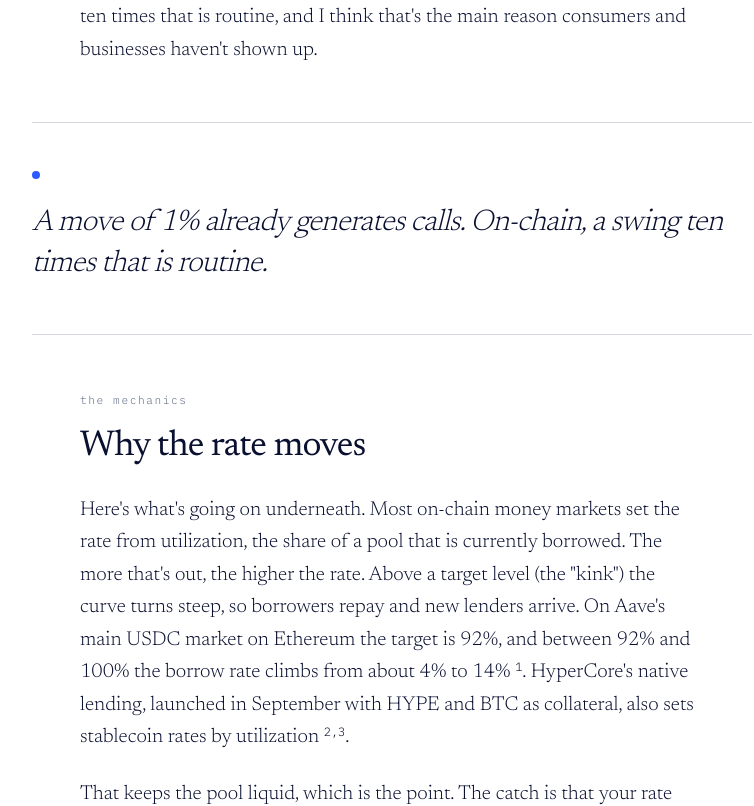
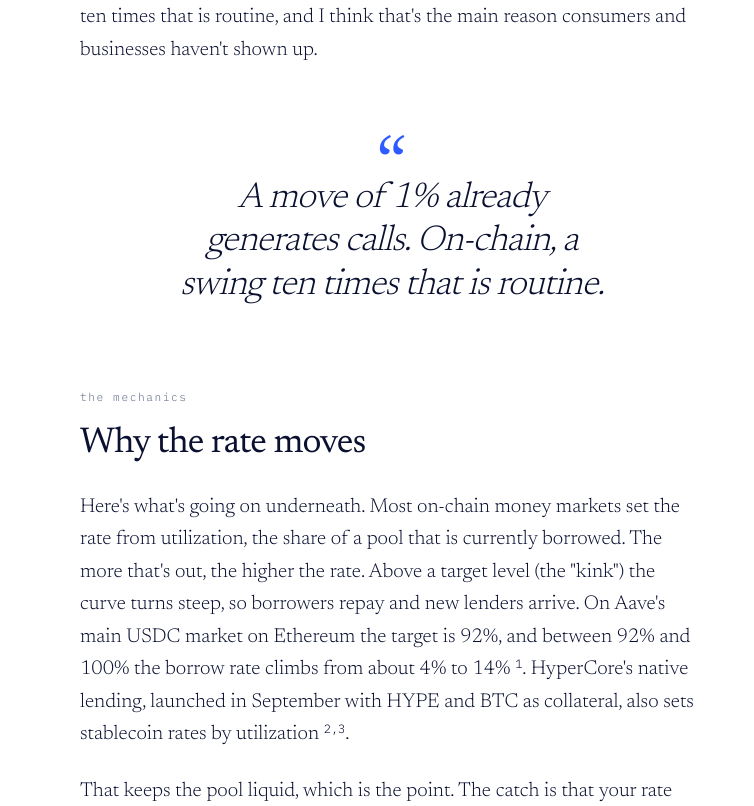
Before and after one commit to kylebolton/personal, a Next.js app: page /blog/fixed-credit-the-next-step-in-defi in a window 1280 px wide. Shown: the part 1480-2286 px from the top of the page, without its empty margins (248-1002 px from the left). Built offline with nearby package versions, Linux system fonts and the light colour scheme.

Commit message:
Remove section rules and redesign pull quotes
Co-Authored-By: Claude Sonnet 5.5 <noreply@anthropic.com>
Claude-Session: https://claude.ai/code/session_01JM7ytEbTZGnuJCtzy5PAko

```diff
--- a/src/components/blog/PostBody.tsx
+++ b/src/components/blog/PostBody.tsx
@@ -68,9 +68,11 @@ export function PostBody({
     }
     if (b.type === "quote") {
       return (
-        <figure key={i} className="!my-14 border-y hairline py-10 md:-mx-12 md:py-12">
-          <span aria-hidden="true" className="block size-2 rounded-full bg-blue" />
-          <blockquote className="mt-6 text-2xl font-light italic leading-snug tracking-tight text-foreground md:text-3xl md:leading-snug">
+        <figure key={i} className="!my-16 mx-auto max-w-[34rem] text-center">
+          <span aria-hidden="true" className="block h-12 text-[5.5rem] leading-none text-blue">
+            &ldquo;
+          </span>
+          <blockquote className="text-balance text-3xl font-light italic leading-[1.2] tracking-tight text-foreground md:text-4xl md:leading-[1.2]">
             {b.text}
           </blockquote>
           {b.attribution && <figcaption className="label mt-6">{b.attribution}</figcaption>}
@@ -79,8 +81,7 @@ export function PostBody({
     }
     if (b.type === "h2") {
       return (
-        // A quote just above already draws the rule, so skip a second hairline.
-        <div key={i} className={blocks[i - 1]?.type === "quote" ? "!mt-0" : "!mt-12 border-t hairline pt-10"}>
+        <div key={i} className="!mt-20">
           {b.kicker && <p className="label mb-4">{b.kicker}</p>}
           <h2 className="text-3xl font-normal leading-tight tracking-tight text-foreground md:text-4xl">
             {b.text}
```
